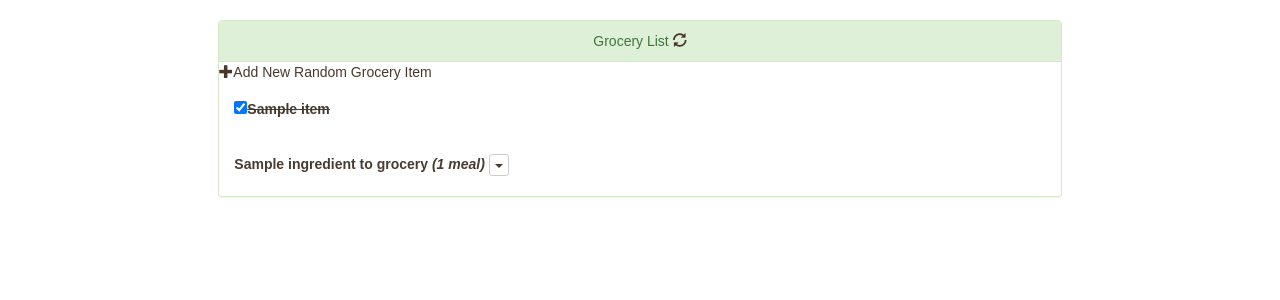
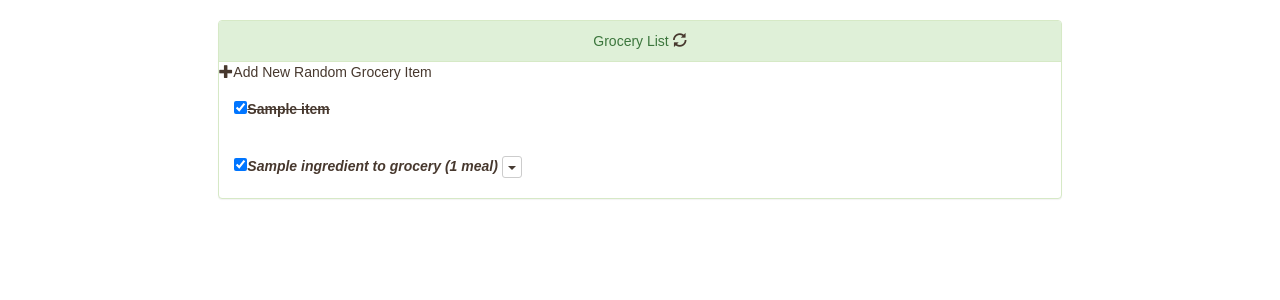
Before and after one commit to softmox/themenu, a Django app: template themenu/templates/themenu/grocery_list.html in a window 1280 px wide. Shown: the part 52-352 px from the top of the page. Run offline with Django 3.2, Linux system fonts and the light colour scheme; the template is opened without the code that fills it: most values are stand-ins (such as "Sample title", 1, 10 or a date in 2020); some libraries are stand-ins or nearby versions; some web fonts are replaced.

Commit message:
begin making all groceries just have one checkbox

```diff
--- a/themenu/templates/themenu/grocery_list_item.html
+++ b/themenu/templates/themenu/grocery_list_item.html
@@ -2,18 +2,18 @@
   <label>
     <div class="dropdown">
       {% if all_purchased %}
-        <s>
+      <s>
       {% endif %}
-        <span>{{ ingredient_name }} <em>({{grocery_list | length}} meal{{grocery_list | length | pluralize }})</em></span>
+        <span><a href="#" style="cursor: pointer;"><input class="grocery-checkbox" data-grocery-id="{{item.id}}" data-grocery-type="random" type="checkbox" {{ grocery_list.0.purchased|yesno:"checked,false" }} /><em>{{ ingredient_name }} ({{grocery_list | length}} meal{{grocery_list | length | pluralize }})</em></a></span>
       {% if all_purchased %}
-        </s>
+      </s>
       {% endif %}
       <button class="btn btn-default btn-xs dropdown-toggle" type="button" id="dropdownMenu1" data-toggle="dropdown" aria-haspopup="true" aria-expanded="true">
         <span class="caret"></span>
       </button>
       <ul class="dropdown-menu" aria-labelledby="dropdownMenu1">
       {% for grocery in grocery_list %}
-        <li><a href="#" style="cursor: pointer;"><input class="grocery-checkbox" data-grocery-id="{{grocery.id}}" data-grocery-type="meal" type="checkbox" {{ grocery.purchased|yesno:"checked,false" }} />{{ grocery.course.dish.name }}: {{grocery.course.meal.meal_type.title}} {{grocery.course.meal.date|date:"l (d M)"}}</a></li>
+        <li>{{ grocery.course.dish.name }}: {{grocery.course.meal.meal_type.title}} {{grocery.course.meal.date|date:"l (d M)"}}</li>
       {% endfor %}
       </ul>
     </div>
```
Also changed, not shown: themenu/views.py (+11 -0 lines).
